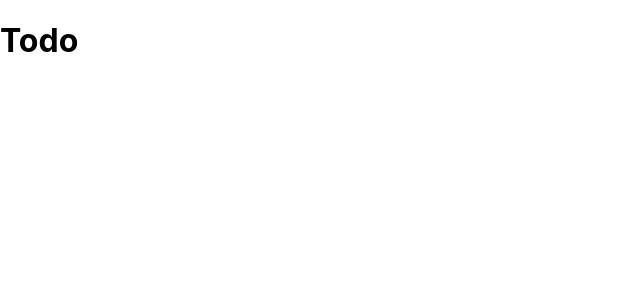
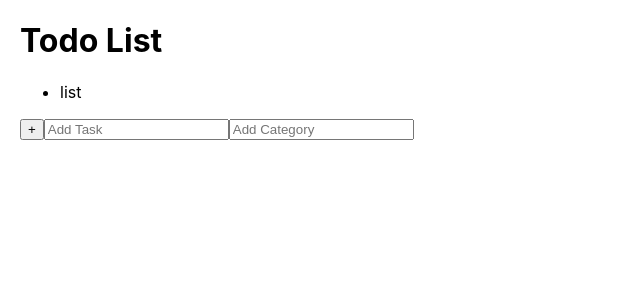
Before and after one commit to JimmyLin39/todo-app, a React (Create React App) app: page / in a window 1280 px wide. Shown: the top 300 px of the page, without its empty margins (0-640 px from the left). Built offline with nearby package versions, Linux system fonts and the light colour scheme.

Commit message:
initial Todos and List component

```diff
--- a/src/App.js
+++ b/src/App.js
@@ -1,9 +1,10 @@
 import React from 'react'
+import Todos from './components/Todos'
 
 function App() {
   return (
     <div className='App'>
-      <h1>Todo</h1>
+      <Todos />
     </div>
   )
 }
--- /dev/null
+++ b/src/components/List.js
@@ -0,0 +1,9 @@
+import React from 'react'
+
+export default function List() {
+  return (
+    <ul>
+      <li>list</li>
+    </ul>
+  )
+}
--- /dev/null
+++ b/src/components/Todos.js
@@ -0,0 +1,14 @@
+import React from 'react'
+import List from './List'
+
+export default function Todos(props) {
+  return (
+    <>
+      <h1>Todo List</h1>
+      <List />
+      <button>+</button>
+      <input type='text' placeholder='Add Task' />
+      <input type='text' placeholder='Add Category' />
+    </>
+  )
+}
--- a/src/index.css
+++ b/src/index.css
@@ -1,5 +1,5 @@
 body {
-  margin: 0;
+  margin-left: 20px;
   font-family: -apple-system, BlinkMacSystemFont, 'Segoe UI', 'Roboto', 'Oxygen',
     'Ubuntu', 'Cantarell', 'Fira Sans', 'Droid Sans', 'Helvetica Neue',
     sans-serif;
```
